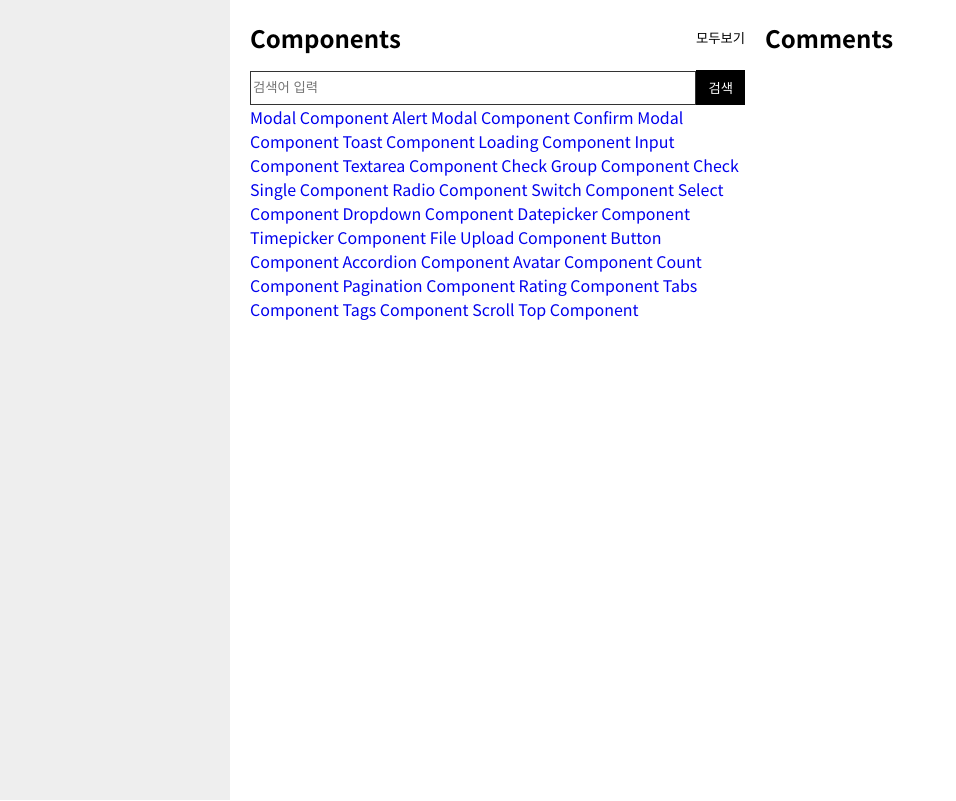
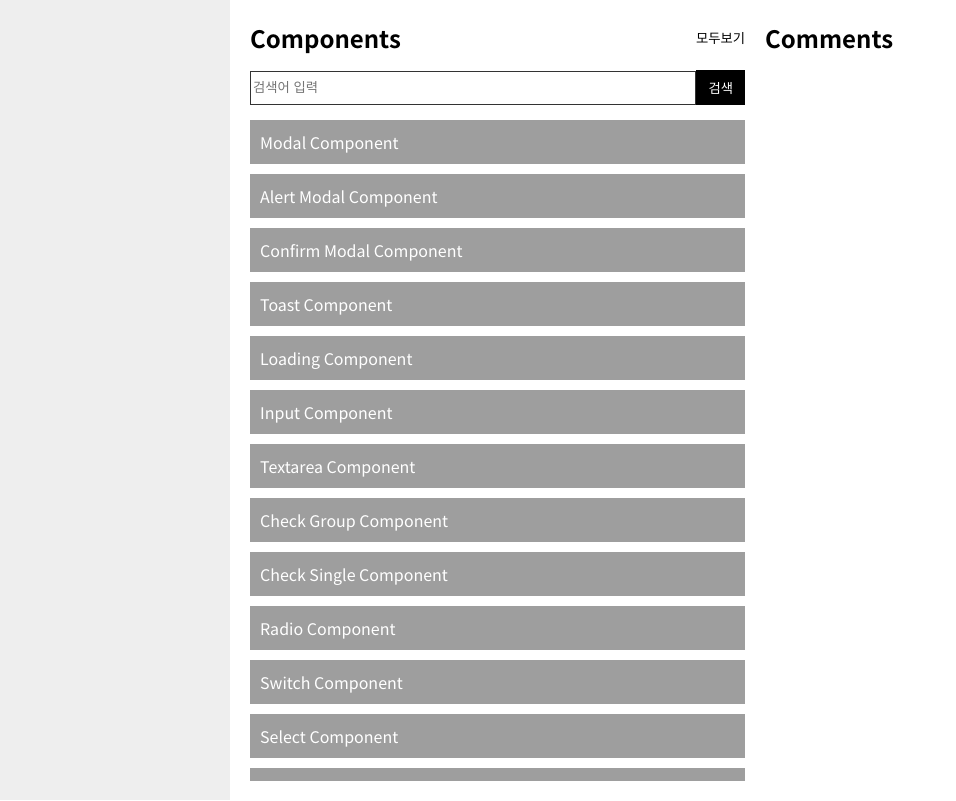
Before and after one commit to wknowpark797/vue2-basic-custom, a Vue app in the folder vue2-basic-custom/: page /main in a window 1280 px wide. Shown: the whole page, without its empty margins (0-956 px from the left). Built offline with nearby package versions, Linux system fonts and the light colour scheme.

Commit message:
메인 > 컴포넌트 리스트 스타일 적용

```diff
--- a/vue2-basic-custom/src/views/MainComp.vue
+++ b/vue2-basic-custom/src/views/MainComp.vue
@@ -101,5 +101,19 @@
             justify-content: space-between;
             margin-bottom: 15px;
         }
+        .component-wrap {
+            margin-top: 15px;
+            height: calc(100vh - 139px);
+            overflow-y: auto;
+            > a {
+                display: block;
+                color: #fff;
+                background: #9e9e9e;
+                padding: 10px;
+                &:not(:first-child) {
+                    margin-top: 10px;
+                }
+            }
+        }
     }
 </style>
```
